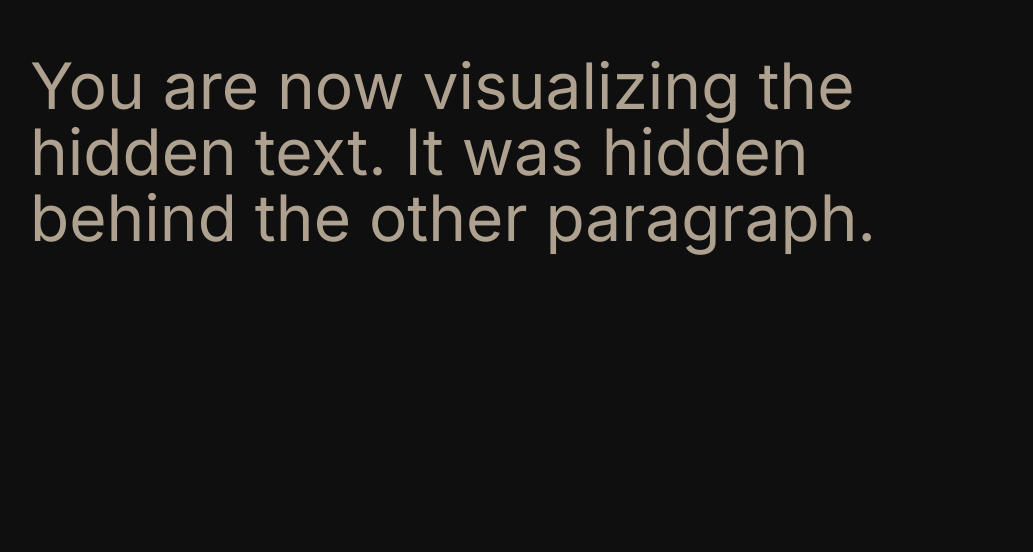
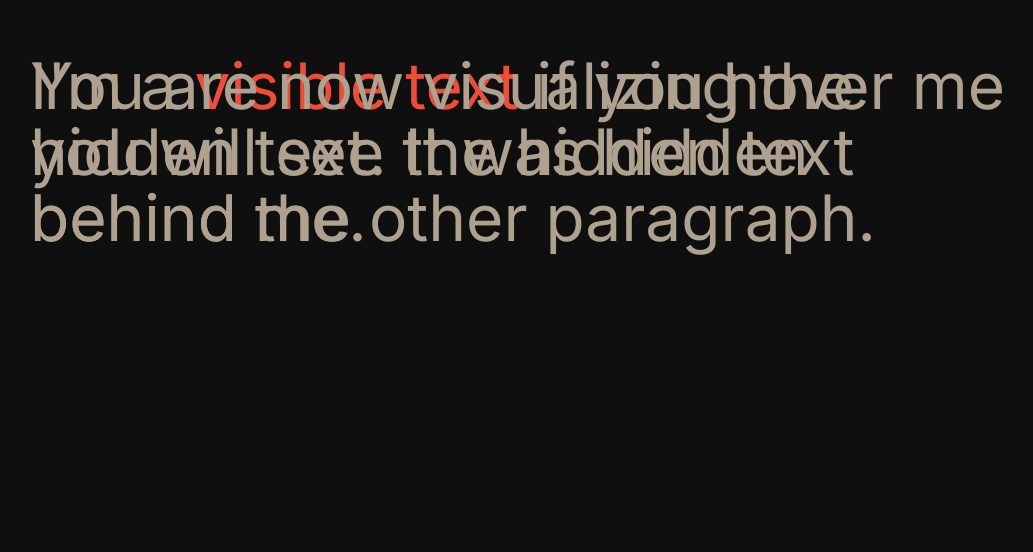
Before and after one commit to leowndev/reveal-mask-cursor, a Next.js app: page / in a window 1280 px wide. Shown: the part 248-800 px from the top of the page, without its empty margins (110-1143 px from the left). Built offline with nearby package versions, Linux system fonts and the light colour scheme.

Commit message:
Overlap visible and hidden texts

```diff
--- a/src/app/page.js
+++ b/src/app/page.js
@@ -12,8 +12,8 @@ export default function Home() {
 
       <div className={styles.body}>
         <p className={styles.p}>
-          I'm a <span className={styles.span}>visible text</span>
-          if you hover me you will see the hidden text behind me.
+          I'm a <span className={styles.span}>visible text</span> if you hover
+          me you will see the hidden text behind me.
         </p>
       </div>
     </main>
--- a/src/app/page.module.css
+++ b/src/app/page.module.css
@@ -23,3 +23,7 @@
 .p {
   width: 1000px;
 }
+
+.mask {
+  position: absolute;
+}
```
